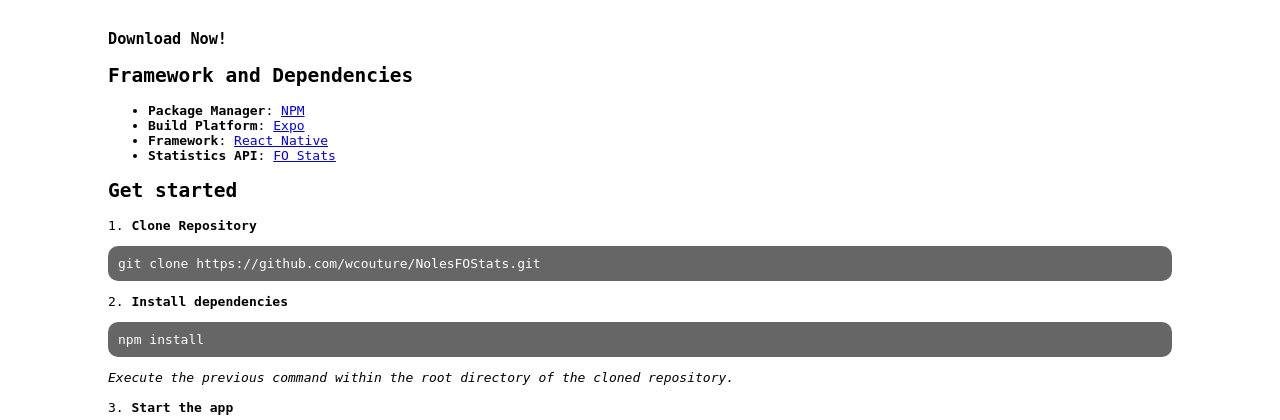
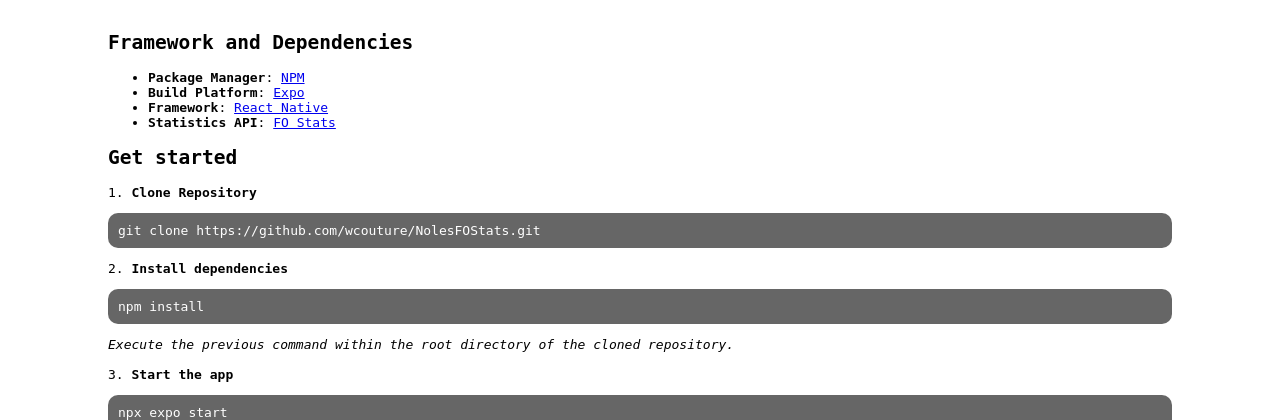
Before and after one commit to wcouture/Portfolio-Site, a PHP site: page /nolesfo.php in a window 1280 px wide. Shown: the part 370-790 px from the top of the page. Run offline with PHP 8.4, Linux system fonts and the light colour scheme; some libraries are stand-ins or nearby versions.

Commit message:
Comments out Download Now

```diff
--- a/nolesfo.php
+++ b/nolesfo.php
@@ -41,9 +41,9 @@ Follow along with the Florida State Men's club lacrosse face-off athletes and im
    <img src="https://github.com/wcouture/NolesFOStats/raw/main/assets/promo-images/game-details.png" width=200>
 </div>
 
-<h3>Download Now!</h3>
+<!--<h3>Download Now!</h3>
 
-<!-- <a href="https://apps.apple.com/us/app/bottle-caps/id6744372300">Noles FO</a> is available for download in the IOS app store now! -->
+ <a href="https://apps.apple.com/us/app/bottle-caps/id6744372300">Noles FO</a> is available for download in the IOS app store now! -->
 
 <h2>Framework and Dependencies</h2>
 
```
